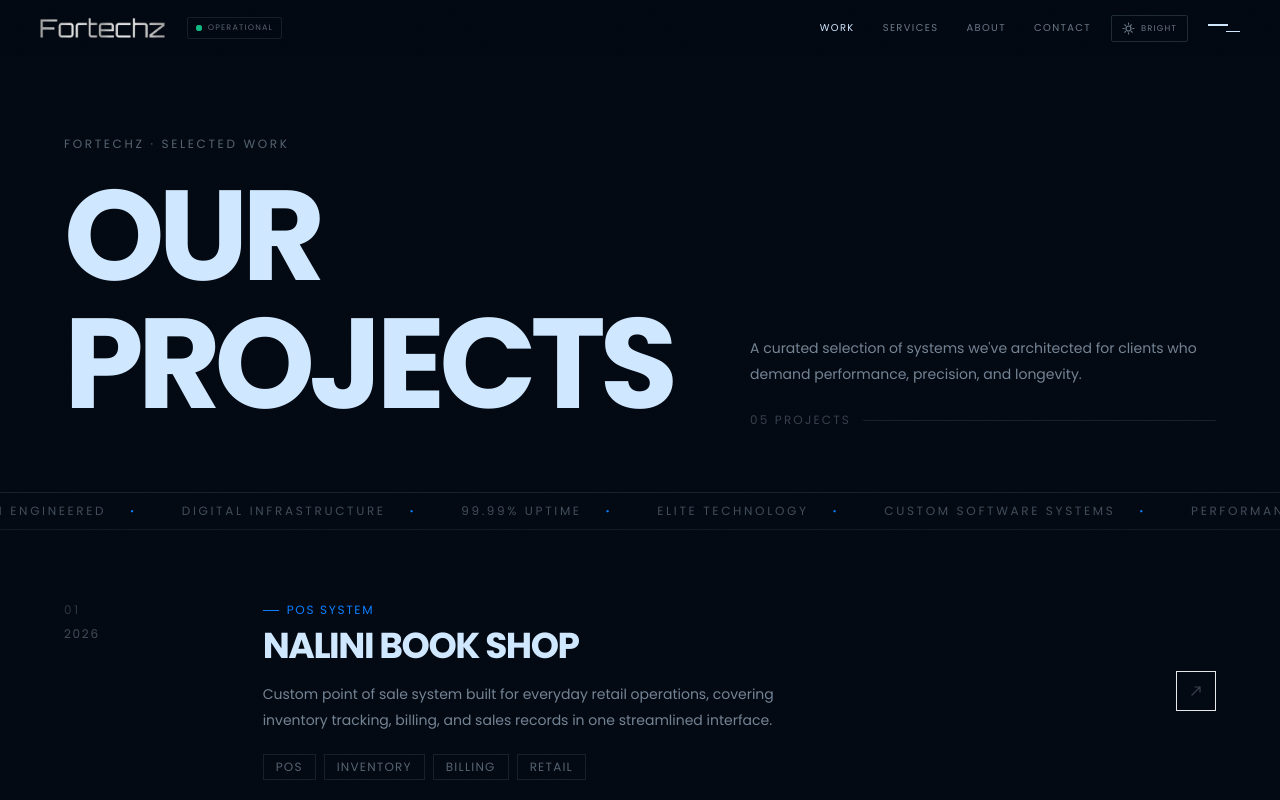
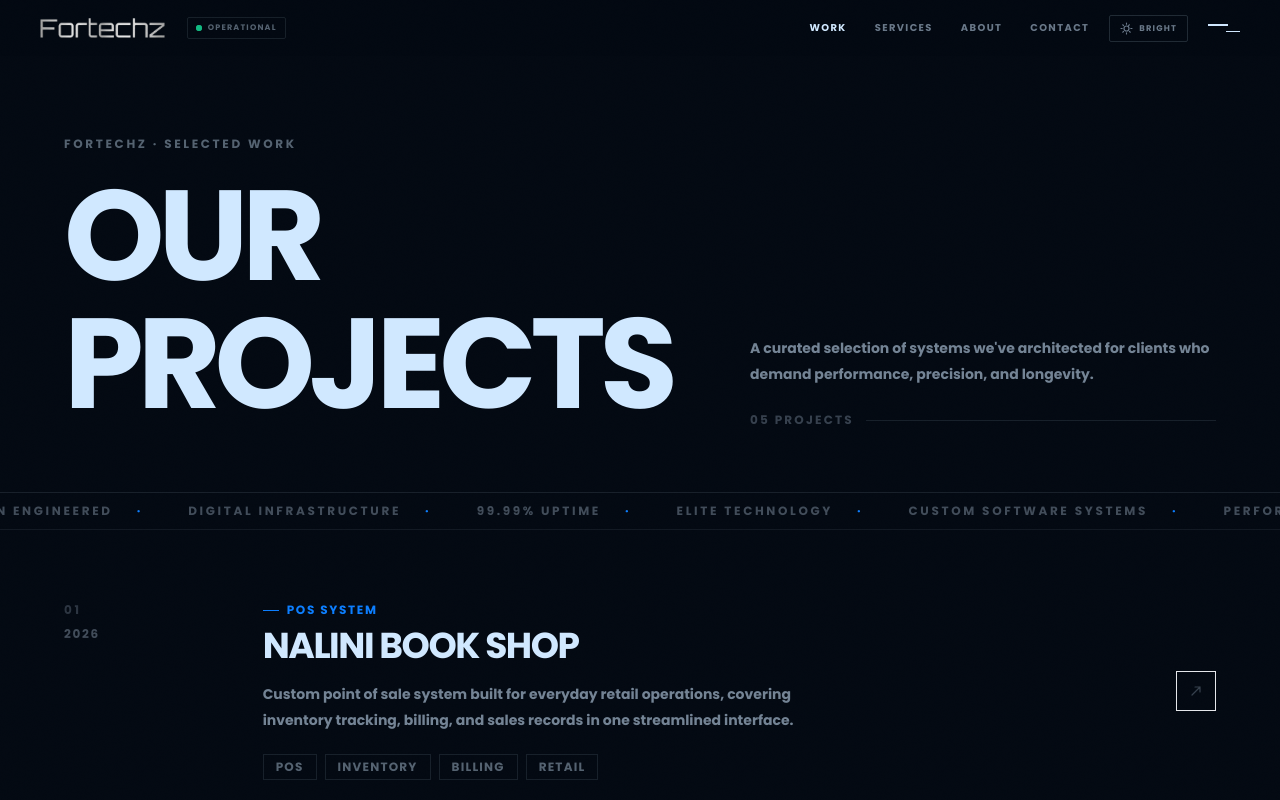
Before and after one commit to fortechzpvt/FORTECHZ-website, a Next.js app: page /work in a window 1280 px wide. Shown: the top 800 px of the page. Built offline with nearby package versions, Linux system fonts and the light colour scheme.

Commit message:
Add files via upload

```diff
--- a/app/globals.css
+++ b/app/globals.css
@@ -84,6 +84,6 @@ body {
 /* ─── Utilities ─────────────────────────────────────────────────────────────── */
 @layer utilities {
   .font-display { font-family: var(--font-poppins), "Poppins", system-ui, sans-serif; }
-  .font-mono    { font-family: var(--font-poppins), "Poppins", system-ui, sans-serif; }
+  .font-mono    { font-family: var(--font-poppins), "Poppins", system-ui, sans-serif; font-weight: 700; }
   .btn-glow:hover { box-shadow: 0 6px 28px -4px rgba(12, 126, 255, 0.45); }
 }
```
